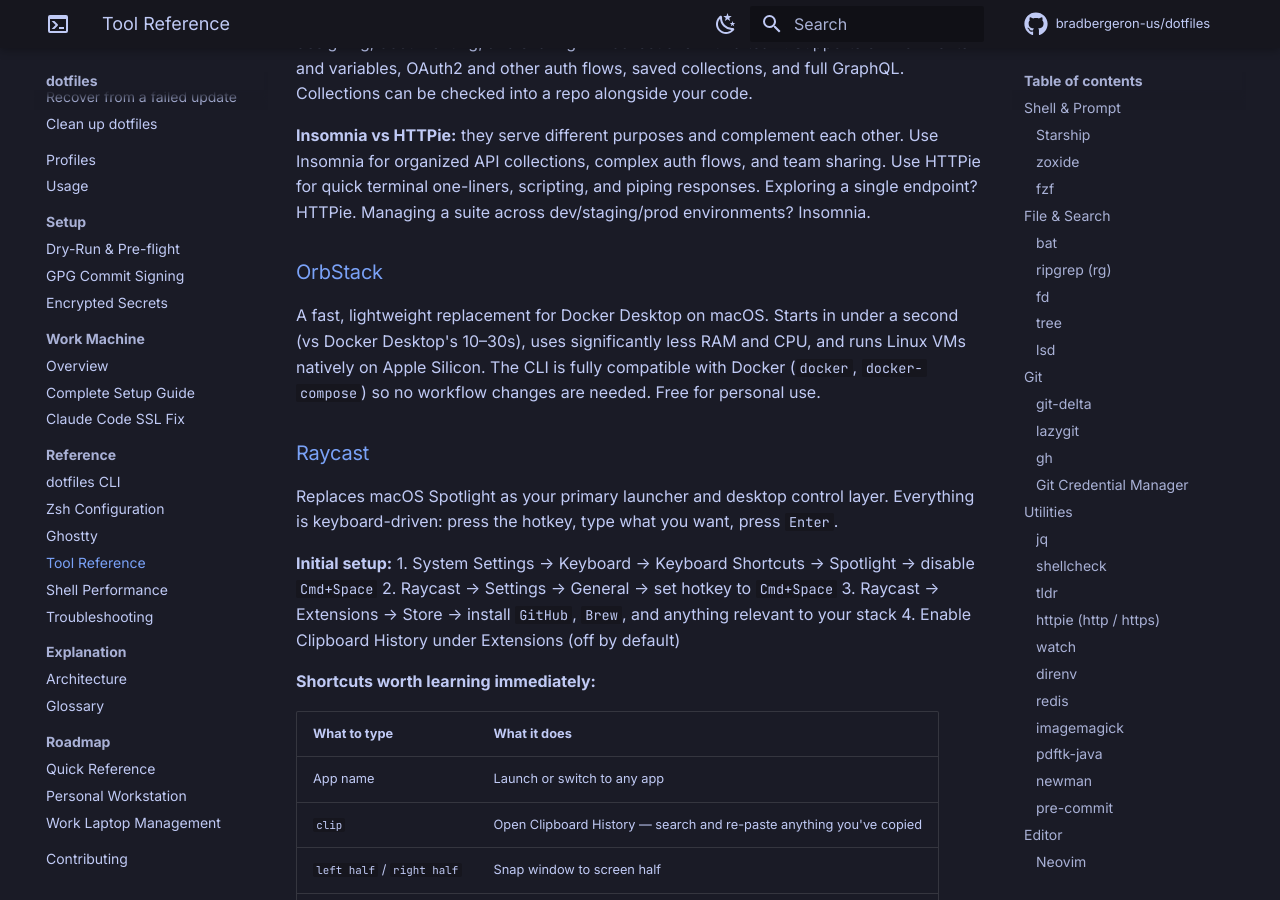
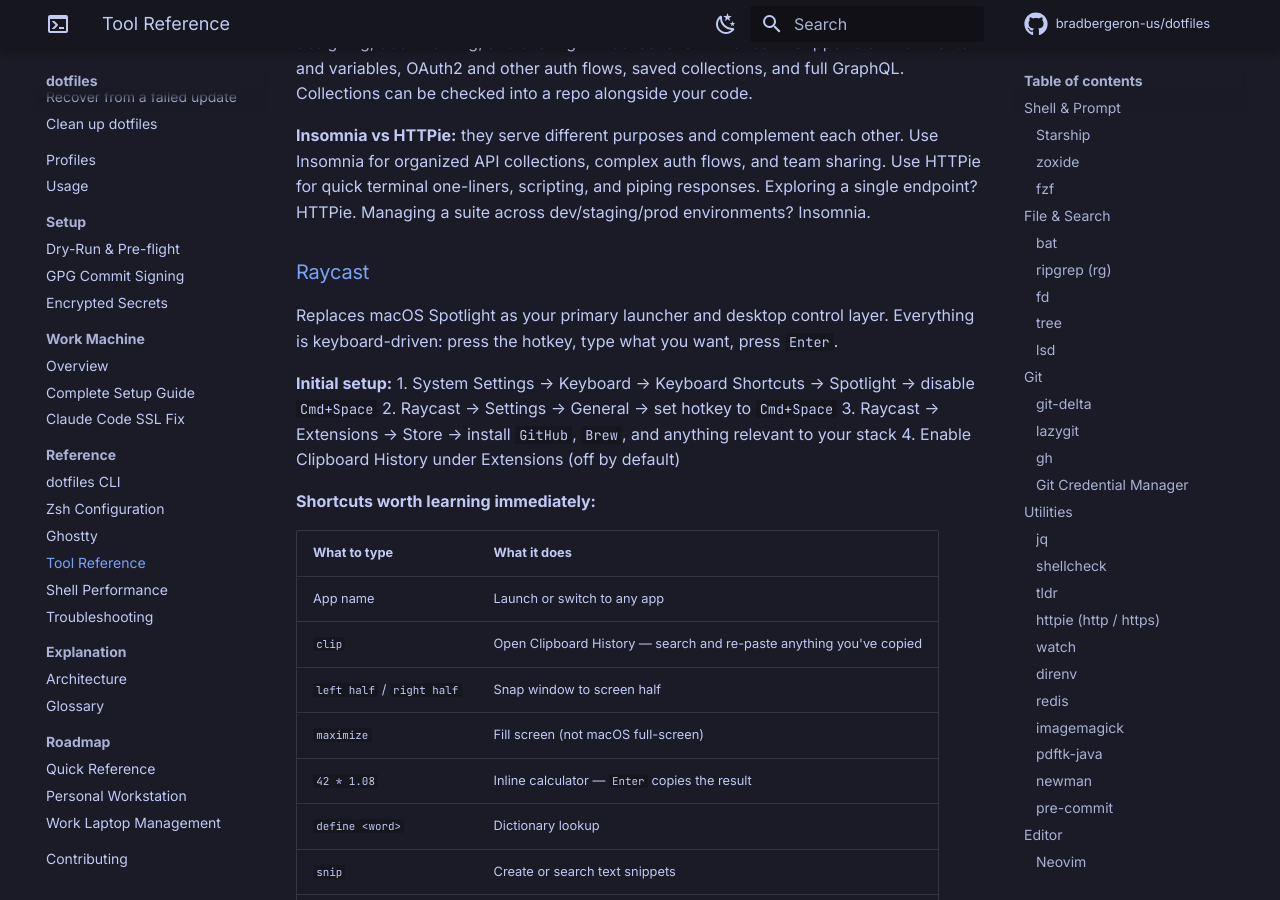
Before and after one commit to bradbergeron-us/dotfiles, an MkDocs documentation site: the page built from docs/tools.md, in a window 1280 px wide and 900 px high, scrolled down 11801 px. Built offline with MkDocs 1.6.1 and Material for MkDocs 9.7.7, drawn with Linux system fonts in a browser that asks for light colours; comment, search, counter and statistics services are not loaded.

Commit message:
chore: remove Docker and OrbStack references from documentation
Remove all references to Docker Desktop and OrbStack from documentation
to avoid confusion on work machines where Docker Desktop is not supported.

Changes:
- Remove OrbStack entry from README.md tools table
- Remove OrbStack section from docs/tools.md
- Remove docker run testing example from scripts/README.md

Docker/OrbStack are not installed by dotfiles (not in any Brewfile),
but documentation previously mentioned them as recommended tools.

Co-Authored-By: Claude Opus 4.6 <noreply@anthropic.com>

```diff
--- a/docs/tools.md
+++ b/docs/tools.md
@@ -344,9 +344,6 @@ A GUI REST and GraphQL API client — a solid replacement for Postman. Best for
 
 **Insomnia vs HTTPie:** they serve different purposes and complement each other. Use Insomnia for organized API collections, complex auth flows, and team sharing. Use HTTPie for quick terminal one-liners, scripting, and piping responses. Exploring a single endpoint? HTTPie. Managing a suite across dev/staging/prod environments? Insomnia.
 
-### [OrbStack](https://orbstack.dev)
-A fast, lightweight replacement for Docker Desktop on macOS. Starts in under a second (vs Docker Desktop's 10–30s), uses significantly less RAM and CPU, and runs Linux VMs natively on Apple Silicon. The CLI is fully compatible with Docker (`docker`, `docker-compose`) so no workflow changes are needed. Free for personal use.
-
 ### [Raycast](https://raycast.com)
 Replaces macOS Spotlight as your primary launcher and desktop control layer. Everything is keyboard-driven: press the hotkey, type what you want, press `Enter`.
 
```
Also changed, not shown: README.md (+0 -1 lines), scripts/README.md (+0 -3 lines).
